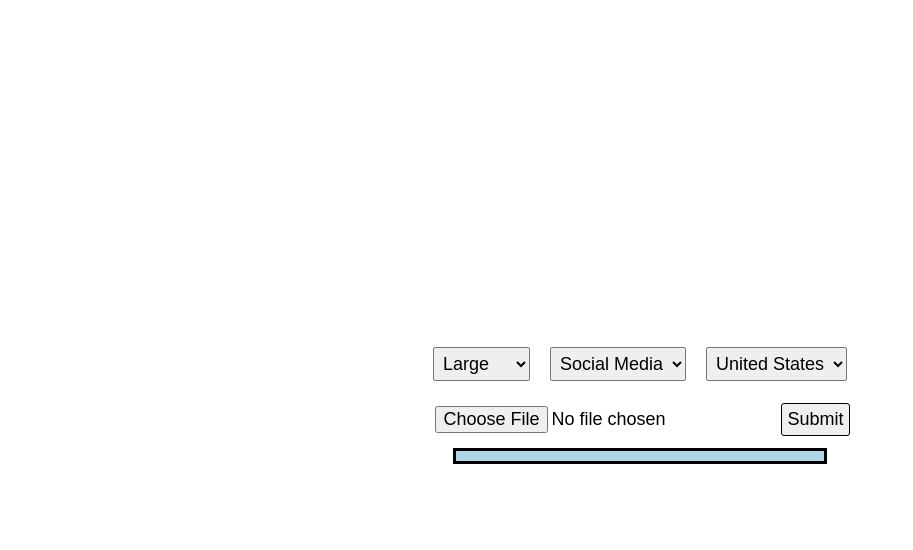
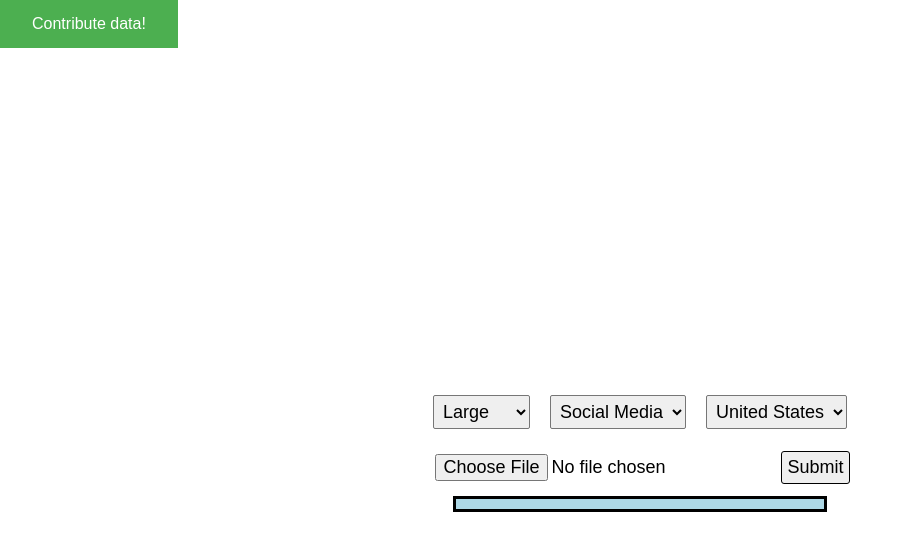
Before and after one commit to tristenallgaier2023/privacy-helper, a plain HTML site: page index.html in a window 1280 px wide. Shown: the whole page, without its empty margins (0-913 px from the left). Drawn offline with Linux system fonts and the light colour scheme.

Commit message:
Added button to survey for crowdsourcing data

```diff
--- a/index.html
+++ b/index.html
@@ -4,6 +4,12 @@
    <link rel="stylesheet" type="text/css" href="styles.css"/>
 </header>
 <body>
+
+
+  <button onclick="window.location.href='https://docs.google.com/forms/d/e/1FAIpQLSeo9-_ScbfmA3ahpxg-Uq3bJTKITuMjZ7Vq2y7pJ8jbI8o-HA/viewform?usp=share_link';" id="button">
+    Contribute data!
+  </button>
+
     <div class="select-container">
         <div class="drop-downs">
             <select name="size" id="size">
--- a/styles.css
+++ b/styles.css
@@ -106,3 +106,15 @@ ul {
     border-radius: 5px;
     padding: 5px 5px;
 }
+
+/* Button styling from: https://www.w3schools.com/tags/tryit.asp?filename=tryhtml_button_css */
+#button {
+  background-color: #4CAF50; /* Green */
+  border: none;
+  color: white;
+  padding: 15px 32px;
+  text-align: center;
+  text-decoration: none;
+  display: inline-block;
+  font-size: 16px;
+}
```
